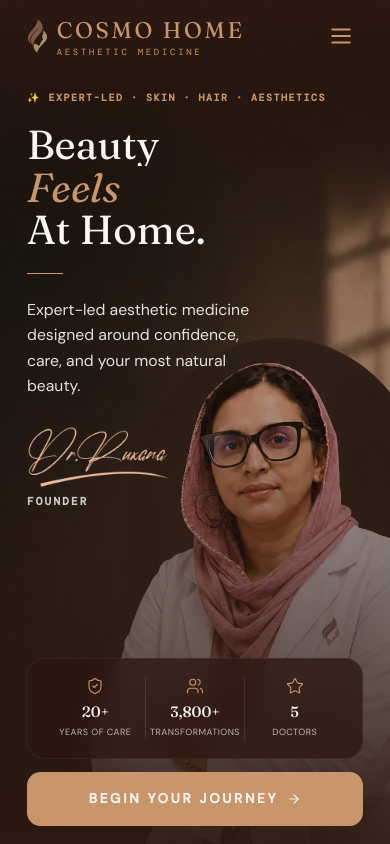
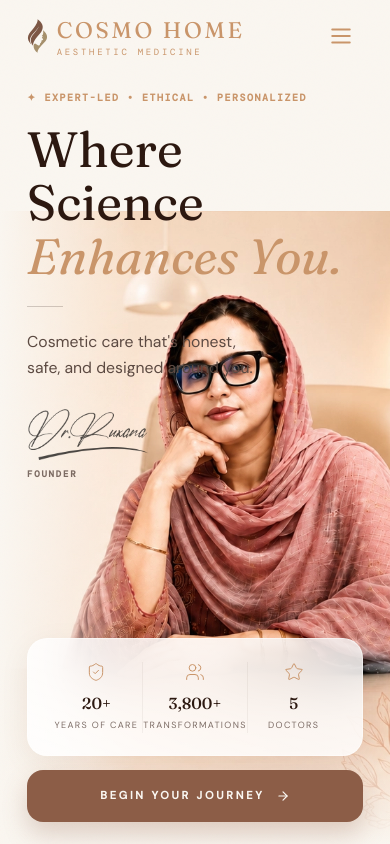
Before and after one commit to playkidsofficial6-oss/cosmohome, a React (Vite) app: page / in a window 390 px wide. Shown: the top 844 px of the page. Built offline with nearby package versions, Linux system fonts and the light colour scheme.

Commit message:
refactor: transition mobile home page to light theme with updated layout, animations, and typography

```diff
--- a/src/pages/Home.tsx
+++ b/src/pages/Home.tsx
@@ -15,7 +15,7 @@ export function Hero({ ready }: { ready: boolean }) {
   const d = (base: number) => ready ? base : 999;
 
   return (
-    <section ref={ref} className="relative h-screen bg-[#2C1810] md:bg-[#FAF6F0] flex flex-col justify-between overflow-hidden">
+    <section ref={ref} className="relative h-screen bg-[#FAF6F0] flex flex-col justify-between overflow-hidden">
       {/* Cursive Signature Font Import */}
       <style dangerouslySetInnerHTML={{
         __html: `
@@ -41,40 +41,30 @@ export function Hero({ ready }: { ready: boolean }) {
         </g>
       </svg>
 
-      {/* Desktop Background Image ( ivory style ) */}
-      <img
+      {/* Background Image ( ivory style ) */}
+      <motion.img
         src="/hero/main banner.webp"
         alt="Dr. Ruxana K"
-        className="absolute bottom-0 right-0 h-[92%] w-auto max-w-none object-contain pointer-events-none select-none z-0 hidden md:block"
+        initial={{ opacity: 0, scale: 1.05, y: 20 }}
+        animate={ready ? { opacity: 1, scale: 1, y: 0 } : {}}
+        transition={{ duration: 1.2, delay: d(0.2), ease: EASE }}
+        className="absolute bottom-0 right-[-35%] sm:right-[-10%] h-[75%] sm:h-[85%] md:h-[92%] w-auto max-w-none object-contain pointer-events-none select-none z-0"
       />
 
-      {/* Desktop Gradients */}
+      {/* Gradients */}
       <div
         className="absolute inset-0 hidden lg:block pointer-events-none z-10"
         style={{ background: "linear-gradient(to right, #FAF6F0 0%, rgba(250,246,240,0.95) 20%, rgba(250,246,240,0.8) 30%, rgba(250,246,240,0) 45%)" }}
       />
       <div
-        className="absolute inset-0 hidden md:block lg:hidden pointer-events-none z-10"
-        style={{ background: "linear-gradient(to top, #FAF6F0 0%, rgba(250,246,240,0.95) 30%, rgba(250,246,240,0.7) 50%, rgba(250,246,240,0) 70%)" }}
+        className="absolute inset-0 block lg:hidden pointer-events-none z-10"
+        style={{ background: "linear-gradient(to right, #FAF6F0 0%, rgba(250,246,240,0.6) 15%, rgba(250,246,240,0) 35%)" }}
       />
 
-      {/* Bottom Blender Gradient (Fades the bottom desk edge of the main banner into page background) */}
+      {/* Bottom Blender Gradient */}
       <div
-        className="absolute bottom-0 left-0 right-0 h-28 hidden md:block pointer-events-none z-10"
-        style={{ background: "linear-gradient(to top, #FAF6F0 0%, rgba(250,246,240,0.9) 30%, rgba(250,246,240,0) 100%)" }}
-      />
-
-      {/* Mobile Background Image ( dark style ) */}
-      <img
-        src="/hero/hero-bg-mob.webp"
-        alt="The spirit of COSMO HOME"
-        className="absolute inset-0 w-full h-full object-cover object-bottom block md:hidden z-0 pointer-events-none select-none"
-      />
-
-      {/* Mobile Dark Gradient Overlays */}
-      <div
-        className="absolute inset-0 block md:hidden pointer-events-none z-10"
-        style={{ background: "linear-gradient(to top, rgba(44,24,16,0.95) 0%, rgba(44,24,16,0.5) 40%, rgba(44,24,16,0.2) 70%, rgba(44,24,16,0.95) 100%)" }}
+        className="absolute bottom-0 left-0 right-0 h-24 pointer-events-none z-10"
+        style={{ background: "linear-gradient(to top, #FAF6F0 0%, rgba(250,246,240,0) 100%)" }}
       />
 
       {/* Grain Overlay */}
@@ -274,19 +264,19 @@ export function Hero({ ready }: { ready: boolean }) {
       </div>
 
 
-      {/* --- MOBILE CONTENT (Restore original dark design) --- */}
-      <motion.div className="relative z-20 flex md:hidden flex-col justify-between pt-20 pb-4 px-6 h-[100svh] w-full flex-1">
-        <div className="flex flex-col">
+      {/* --- MOBILE CONTENT --- */}
+      <motion.div className="relative z-20 flex md:hidden flex-col justify-between pt-20 pb-5 px-6 h-[100svh] w-full flex-1">
+        <div className="flex flex-col relative z-20">
           <motion.p className="text-[#C9956A] text-[10px] tracking-[0.15em] uppercase mb-4 font-semibold" style={M}
             initial={{ opacity: 0, x: -16 }} animate={ready ? { opacity: 1, x: 0 } : {}}
             transition={{ duration: 0.7, delay: d(0.3) }}>
-            ✨ EXPERT-LED · SKIN · HAIR · AESTHETICS
+            ✦ Expert-Led • Ethical • Personalized
           </motion.p>
 
-          <h1 className="text-[#FAF7F2] text-4xl leading-[1.05] mb-5 font-light" style={D}>
-            {["Beauty", "Feels", "At Home."].map((word, i) => (
+          <h1 className="text-[#2C1810] text-[2.75rem] leading-[1.08] mb-5 font-light" style={D}>
+            {["Where Science", "Enhances You."].map((word, i) => (
               <div key={word} className="overflow-hidden">
-                <motion.span className={`block ${i === 1 ? "italic text-[#C9956A]" : ""}`}
+                <motion.span className={`block ${i === 1 ? "serif italic text-[#C9956A]" : ""}`}
                   initial={{ y: "105%" }} animate={ready ? { y: 0 } : {}}
                   transition={{ duration: 1.0, delay: d(0.45 + i * 0.15), ease: EASE }}>
                   {word}
@@ -295,43 +285,46 @@ export function Hero({ ready }: { ready: boolean }) {
             ))}
           </h1>
 
-          <motion.div className="w-8 h-px bg-[#C9956A] mb-5"
+          <motion.div className="w-8 h-px bg-[#2C1810]/20 mb-5"
             initial={{ scaleX: 0 }} animate={ready ? { scaleX: 1 } : {}} transition={{ delay: d(0.9), duration: 0.8 }} />
 
-          <motion.p className="text-[#FAF7F2]/90 text-sm leading-relaxed max-w-[240px] font-light" style={B}
+          <motion.p className="text-[#5C4A42] text-sm leading-relaxed max-w-[240px] font-light" style={B}
             initial={{ opacity: 0, y: 18 }} animate={ready ? { opacity: 1, y: 0 } : {}}
             transition={{ duration: 0.8, delay: d(0.95) }}>
-            Expert-led aesthetic medicine designed around confidence, care, and your most natural beauty.
+            Cosmetic care that's honest, safe, and designed around you.
           </motion.p>
 
           <motion.div
             initial={{ opacity: 0, y: 18 }} animate={ready ? { opacity: 1, y: 0 } : {}}
             transition={{ duration: 0.8, delay: d(1.05) }}
-            className="mt-6 mb-2"
+            className="mt-6"
           >
-            <img src="/hero/sign.webp" alt="Dr. Ruxana K" className="h-14 w-auto object-contain" />
-            <p className="text-[#FAF7F2]/80 text-[11px] tracking-[0.2em] uppercase mt-1 font-semibold" style={M}>Founder</p>
+            <img src="/hero/sign.webp" alt="Dr. Ruxana K" className="h-12 w-auto object-contain brightness-0 opacity-70" />
+            <p className="text-[#5C4A42]/80 text-[9px] tracking-[0.2em] uppercase mt-1.5 font-bold" style={M}>Founder</p>
           </motion.div>
         </div>
 
-        <div className="flex flex-col gap-3 mt-4">
-          <motion.div className="bg-[#2B1610]/75 backdrop-blur-md rounded-2xl p-4 flex justify-between items-center border border-white/5"
-            initial={{ opacity: 0, y: 20 }} animate={ready ? { opacity: 1, y: 0 } : {}} transition={{ delay: d(1.2), duration: 0.8 }}>
-            {[{ n: "20+", l: "Years of Care", icon: <ShieldCheck size={18} strokeWidth={1.5} className="text-[#C9956A] mb-1.5 mx-auto" /> },
-            { n: "3,800+", l: "Transformations", icon: <Users size={18} strokeWidth={1.5} className="text-[#C9956A] mb-1.5 mx-auto" /> },
-            { n: "5", l: "Doctors", icon: <Star size={18} strokeWidth={1.5} className="text-[#C9956A] mb-1.5 mx-auto" /> }].map(({ n, l, icon }, i) => (
-              <div key={l} className={`flex-1 text-center ${i !== 2 ? 'border-r border-[#FAF7F2]/10' : ''}`}>
+        <div className="flex flex-col gap-3 mt-4 relative z-20">
+          <motion.div className="bg-white/80 backdrop-blur-xl rounded-[20px] p-5 flex justify-between items-center border border-white/50 shadow-[0_8px_32px_rgba(44,24,16,0.06)] relative overflow-hidden"
+            initial={{ opacity: 0, y: 30 }} animate={ready ? { opacity: 1, y: 0 } : {}} transition={{ delay: d(1.2), duration: 0.8 }}>
+            <div className="absolute inset-0 bg-gradient-to-tr from-white/40 to-transparent pointer-events-none" />
+            {[{ n: "20+", l: "Years of Care", icon: <ShieldCheck size={20} strokeWidth={1.2} className="text-[#C9956A] mb-2 mx-auto" /> },
+            { n: "3,800+", l: "Transformations", icon: <Users size={20} strokeWidth={1.2} className="text-[#C9956A] mb-2 mx-auto" /> },
+            { n: "5", l: "Doctors", icon: <Star size={20} strokeWidth={1.2} className="text-[#C9956A] mb-2 mx-auto" /> }].map(({ n, l, icon }, i) => (
+              <div key={l} className={`flex-1 text-center ${i !== 2 ? 'border-r border-[#2C1810]/5' : ''} relative z-10`}>
                 {icon}
-                <p className="text-[#FAF7F2] text-[15px] font-medium" style={D}>{n}</p>
-                <p className="text-[#FAF7F2]/70 text-[9px] tracking-wider mt-0.5 uppercase" style={B}>{l}</p>
+                <p className="text-[#2C1810] text-[16px] font-medium" style={D}>{n}</p>
+                <p className="text-[#5C4A42]/80 text-[9px] tracking-[0.15em] mt-1 uppercase" style={B}>{l}</p>
               </div>
             ))}
           </motion.div>
 
           <motion.a href="/book-consultation"
-            className="w-full py-4 bg-[#C9956A] text-[#FAF7F2] text-xs tracking-[0.2em] uppercase rounded-xl flex items-center justify-center gap-2 font-semibold" style={B}
+            whileTap={{ scale: 0.98 }}
+            className="w-full py-4.5 h-[52px] bg-[#8C5D47] text-[#FAF7F2] text-[11px] tracking-[0.25em] uppercase rounded-[16px] flex items-center justify-center gap-2.5 font-semibold shadow-[0_12px_24px_rgba(140,93,71,0.25)] relative overflow-hidden group" style={B}
             initial={{ opacity: 0, y: 20 }} animate={ready ? { opacity: 1, y: 0 } : {}} transition={{ delay: d(1.3), duration: 0.8 }}>
-            Begin Your Journey <ArrowRight size={14} />
+            <div className="absolute inset-0 bg-white/20 translate-x-[-100%] group-hover:translate-x-[100%] transition-transform duration-700 ease-in-out" />
+            Begin Your Journey <ArrowRight size={14} className="group-hover:translate-x-1 transition-transform" />
           </motion.a>
         </div>
       </motion.div>
```
